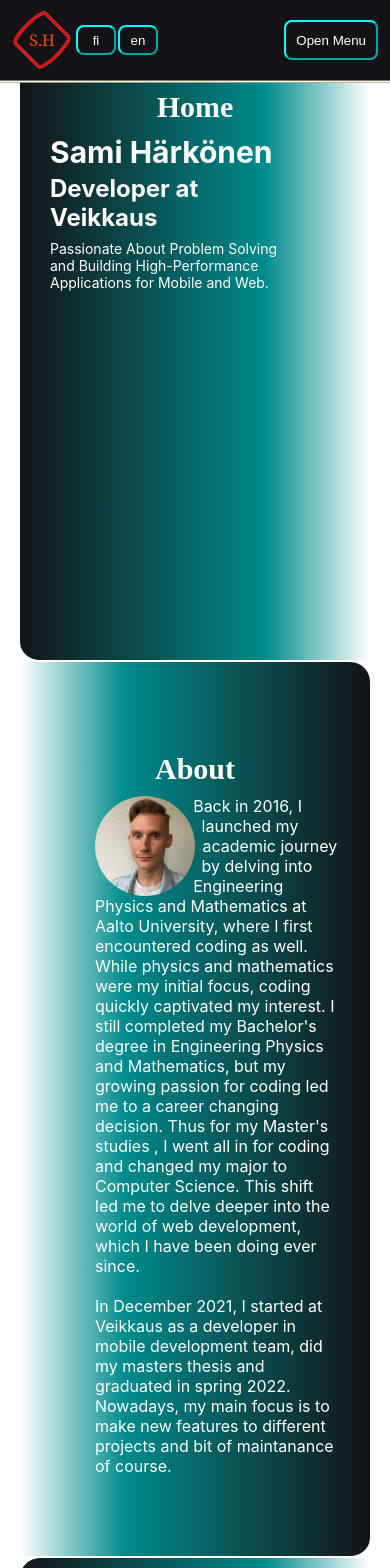
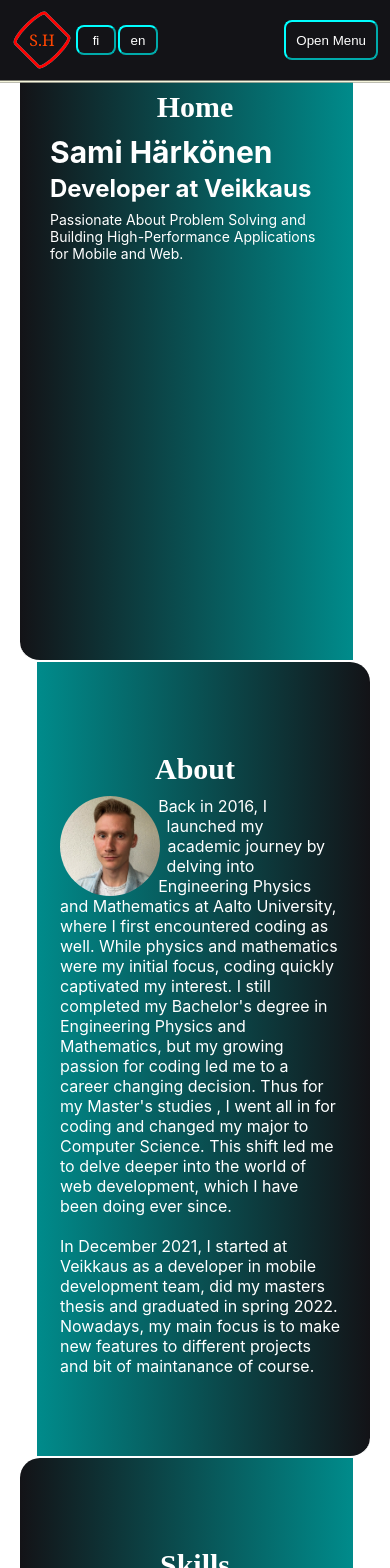
Before and after one commit to SamkHarks/My-page, a React (Create React App) app: page / in a window 390 px wide. Shown: the top 1568 px of the page. Built offline with nearby package versions, Linux system fonts and the light colour scheme.

Commit message:
update styles once more

```diff
--- a/src/components/sections/Sections.module.css
+++ b/src/components/sections/Sections.module.css
@@ -10,7 +10,7 @@
     justify-content: flex-start;
     border-bottom: 2px solid;
     &:nth-child(even) {
-        background: linear-gradient(to left, var(--background-color-primary) , var(--color-darkCyan-secondary) 30%, var(--color-dark-secondary));
+        background: linear-gradient(to left, var(--background-color-primary) 2%, var(--color-darkCyan-secondary) 35%,var(--color-dark-secondary));
         border-top-left-radius: 20px;
         border-bottom-left-radius: 20px;
         .section_content {
@@ -19,7 +19,7 @@
         }
     }
     &:nth-child(odd) {
-        background: linear-gradient(to right, var(--background-color-primary), var(--color-darkCyan-secondary) 30%, var(--color-dark-secondary));
+        background: linear-gradient(to right, var(--background-color-primary) 2%, var(--color-darkCyan-secondary) 35%, var(--color-dark-secondary));
         border-top-right-radius: 20px;
         border-bottom-right-radius: 20px;
         .section_content {
@@ -43,10 +43,13 @@
 
 }
 
-@media (max-width: 400px) {
+@media (max-width: 768px) {
     .section {
-        .section_content {
-            width: 70%
+        &:nth-child(even) {
+            background: linear-gradient(to left, var(--background-color-primary) 5%, var(--color-darkCyan-secondary) 5%,var(--color-dark-secondary));
+        }
+        &:nth-child(odd) {
+            background: linear-gradient(to right, var(--background-color-primary) 5%, var(--color-darkCyan-secondary) 5%, var(--color-dark-secondary));
         }
     }
 }
```
